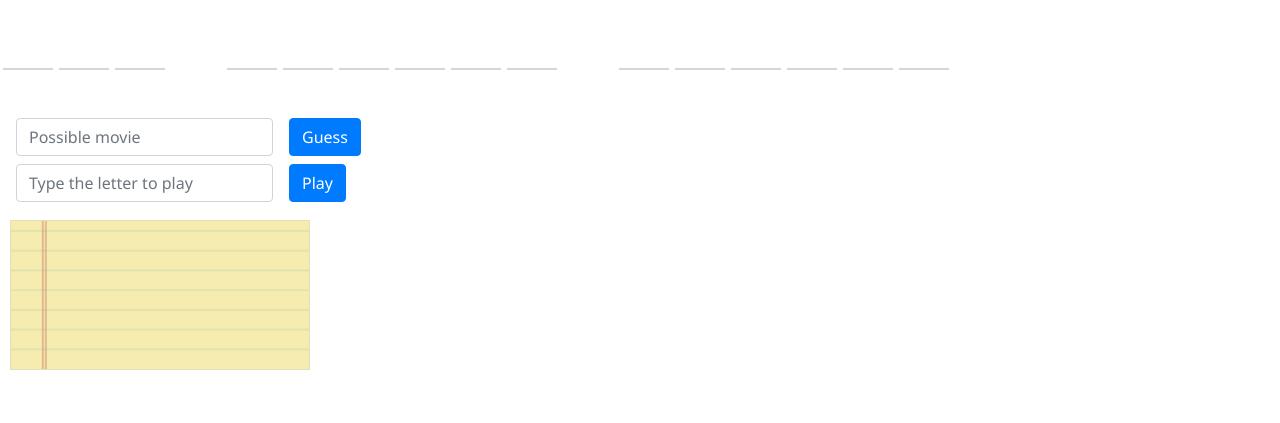
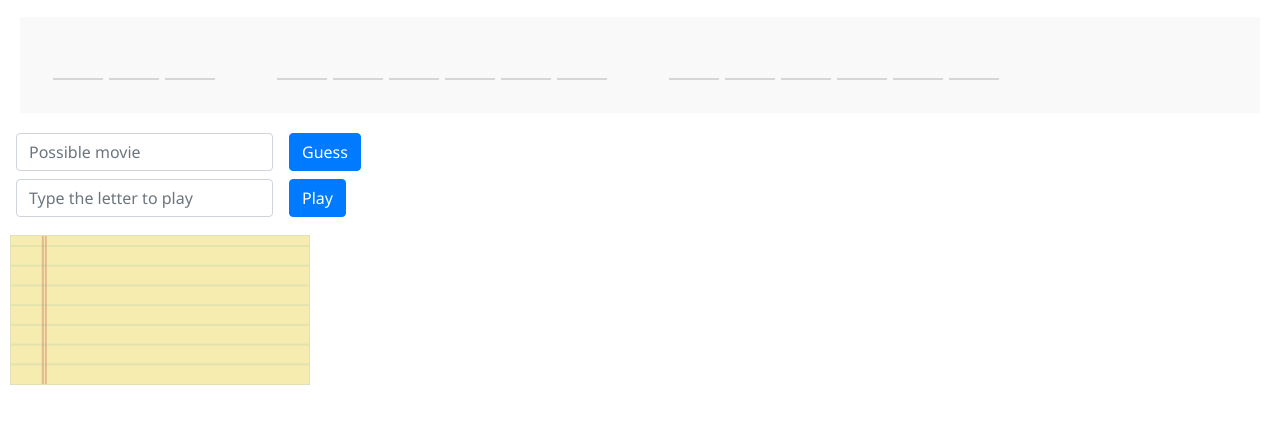
Before and after one commit to johncardozo/jquery-hangman, a plain HTML site: page index.html in a window 1280 px wide. Shown: the part 81-504 px from the top of the page. Drawn offline with Linux system fonts and the light colour scheme.

Commit message:
- Minor css changes. - Method generateBlanks was removed and showCurrentState is used instead.

```diff
--- a/css/hangman.css
+++ b/css/hangman.css
@@ -13,6 +13,9 @@ h1{
 }
 #blanksArea{
     margin-bottom: 15px;
+    margin: 20px;
+    padding: 10px 30px 0px 30px;
+    background-color: #faf9f9;
 }
 .blank{
     display: inline-block;
--- a/js/game.js
+++ b/js/game.js
@@ -17,18 +17,6 @@ $(document).ready(function(){
             // Add the current letter
             if(element !== ' '){
                 lettersToBeGuessed.add(element);
-            }
-        });
-    };
-
-    /* Generate blanks in page based in the movie */
-    const generateBlanks = () => {
-        // Loop movies array
-        movie.forEach(element => {
-            if(element === ' '){
-                $("#blanksArea").append(`<div class="space">&nbsp;</div>`);
-            }else{
-                $("#blanksArea").append(`<div class="blank">&nbsp;</div>`);
             }
         });
     };
@@ -111,7 +99,8 @@ $(document).ready(function(){
             }
         }
         // Clean the text input
-        $("#letterText").val('')
+        $("#letterText").val('');
+        $("#letterText").focus();
     });
 
     // Hide messages
@@ -124,9 +113,9 @@ $(document).ready(function(){
     // Get a random movie for the game
     getMovie();
 
-    // Generate blanks in page based in the movie
-    generateBlanks();
+    // Show current state of the game
+    showCurrentState();
 
-    // Show the movie (just for educational purposes)
+    // Show the movie in console (just for testing purposes)
     console.log(movie.join(''));
 });
```
Also changed, not shown: index.html (+10 -2 lines).
